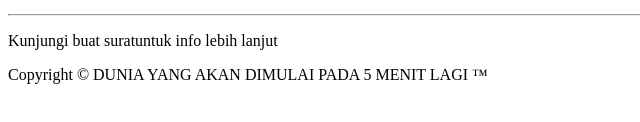
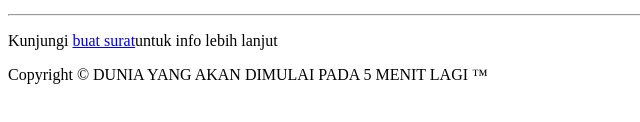
Before and after one commit to nasiranda/nasiranda.github.io, a plain HTML site: page 6.1.html in a window 1280 px wide. Shown: the part 238-360 px from the top of the page, 0-640 px from the left. Drawn offline with Linux system fonts and the light colour scheme.

Commit message:
Update 6.1.html

```diff
--- a/6.1.html
+++ b/6.1.html
@@ -19,6 +19,6 @@
 <LI><B>PENULIS</B>: DOUWES DEKKER</P>
 <hr>
 
-<p> Kunjungi <a herf="http://suratplus.com/">buat surat</a>untuk info lebih lanjut</p>
+<p> Kunjungi <a href="http://suratplus.com/">buat surat</a>untuk info lebih lanjut</p>
 
 <P>Copyright &copy; DUNIA YANG AKAN DIMULAI PADA 5 MENIT LAGI &trade;</P>
```
